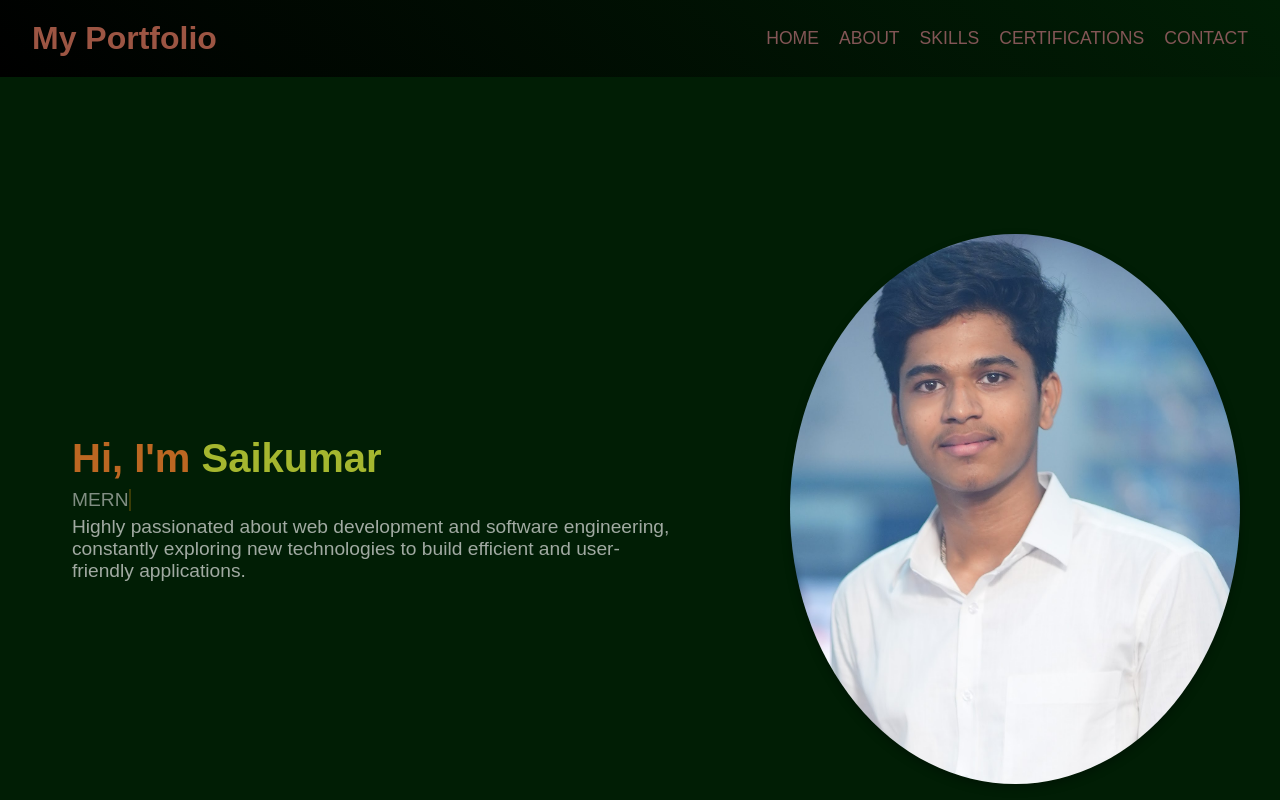
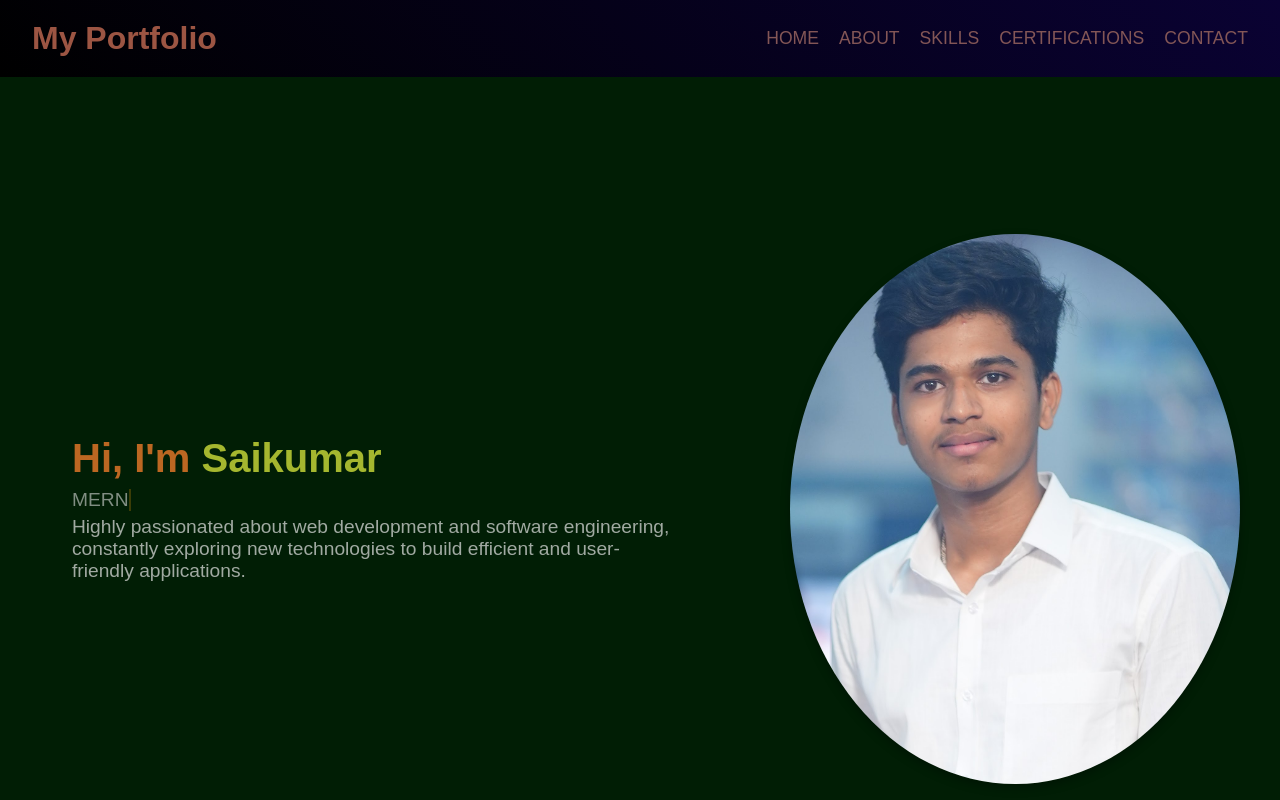
Before and after one commit to saikumar2506/My-Portfolio, a React (Create React App) app: page / in a window 1280 px wide. Shown: the top 800 px of the page. Built offline with nearby package versions, Linux system fonts and the light colour scheme.

Commit message:
Header.css

```diff
--- a/src/components/Header.css
+++ b/src/components/Header.css
@@ -3,7 +3,7 @@ header {
     position: sticky;
     top: 0;
     width: 100%;
-    background: linear-gradient(45deg, #000000, #011e05);
+    background: linear-gradient(45deg, #000000, #0a0233);
     color: white;
     padding: 20px 0;
     z-index: 10;
```
